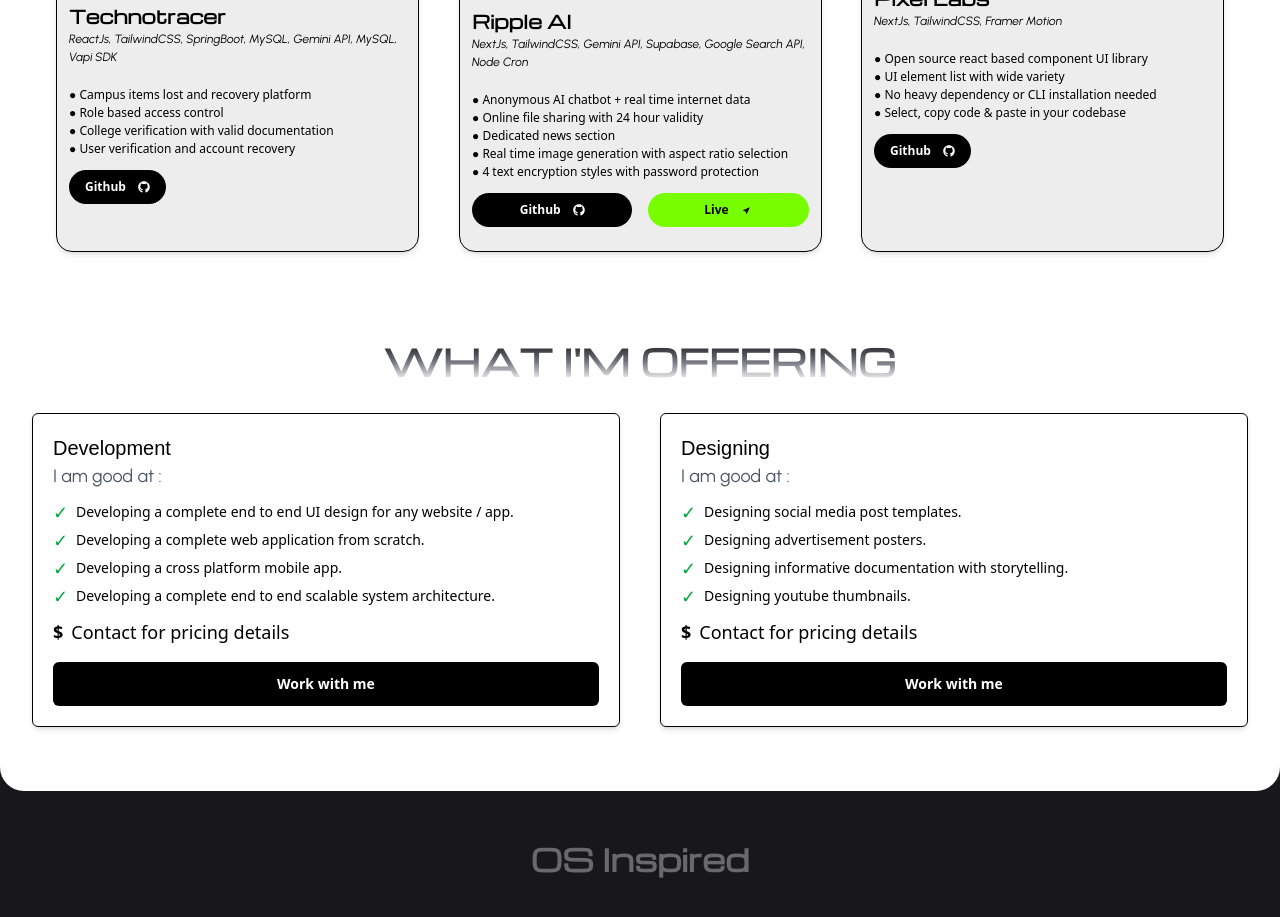
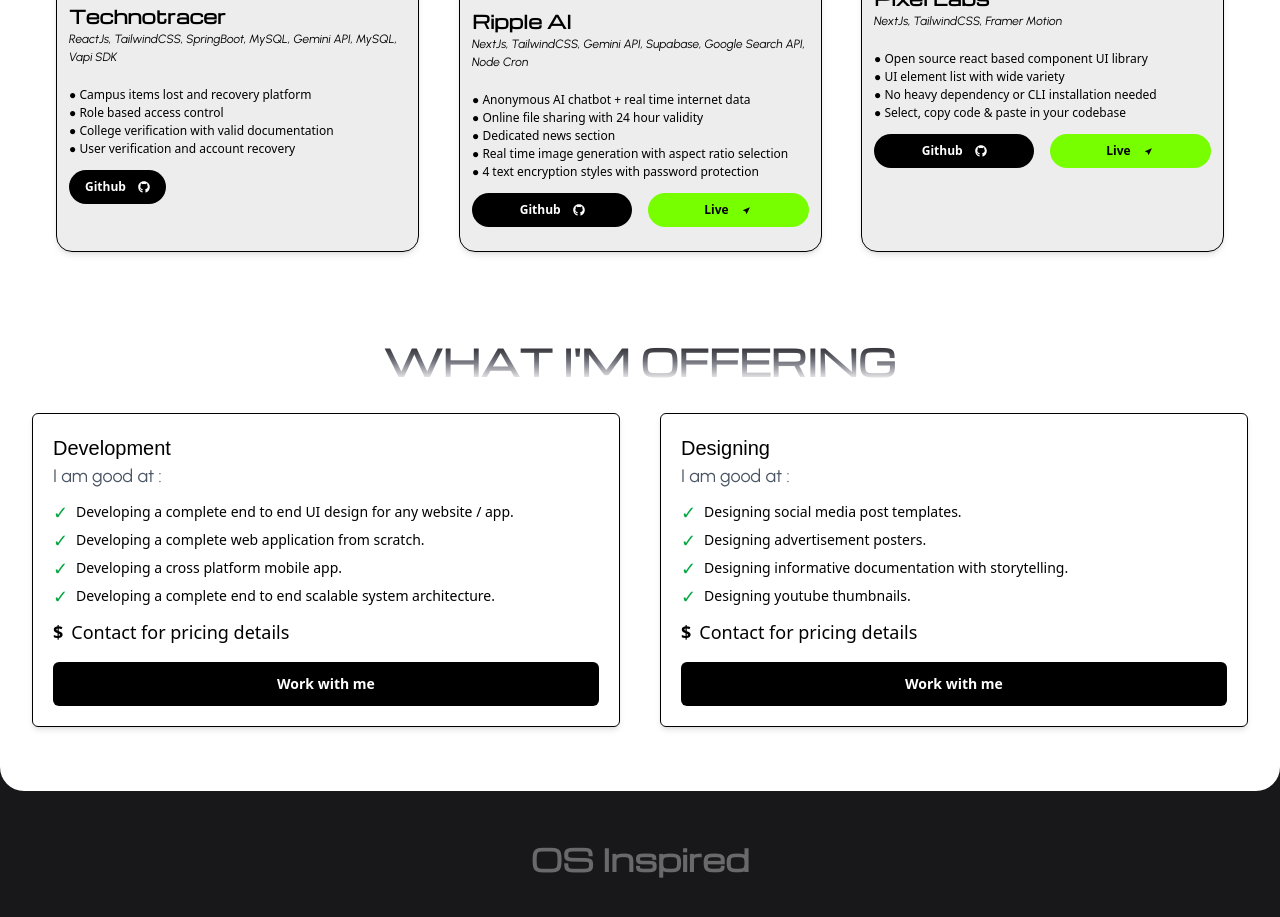
Before and after one commit to isudiptodas/isudiptodas_portfolio, a Next.js app: page / in a window 1280 px wide. Shown: the part 3280-4197 px from the top of the page. Built offline with nearby package versions, Linux system fonts and the light colour scheme; a web font is replaced by a local one.

Commit message:
Update projectList.ts

```diff
--- a/src/data/projectList.ts
+++ b/src/data/projectList.ts
@@ -122,7 +122,7 @@ export const webProjects = [
         ],
         tech: `NextJs, TailwindCSS, Framer Motion`,
         github: `https://github.com/isudiptodas/Pixel-Labs-Component_UI_Library`,
-        live: ``,
-        deployed: false
+        live: `https://pixel-labs-azure.vercel.app/`,
+        deployed: true
     },
 ]
```
